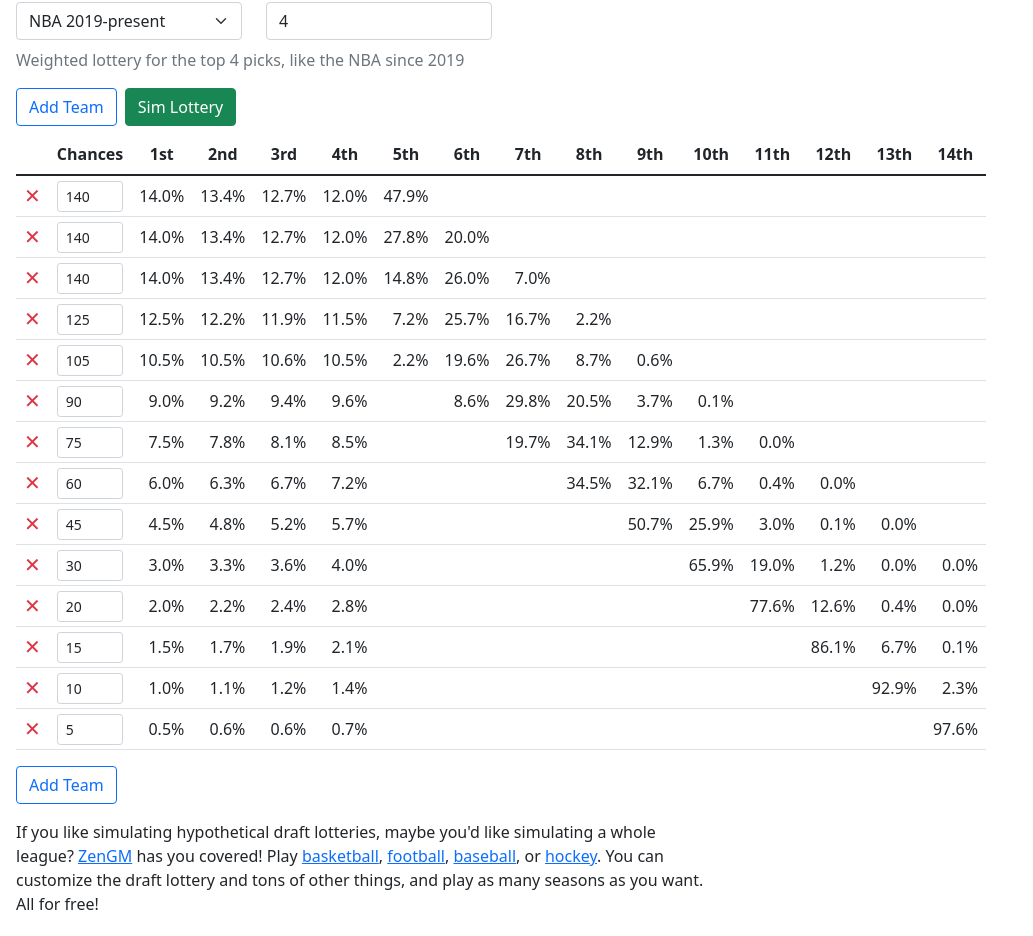
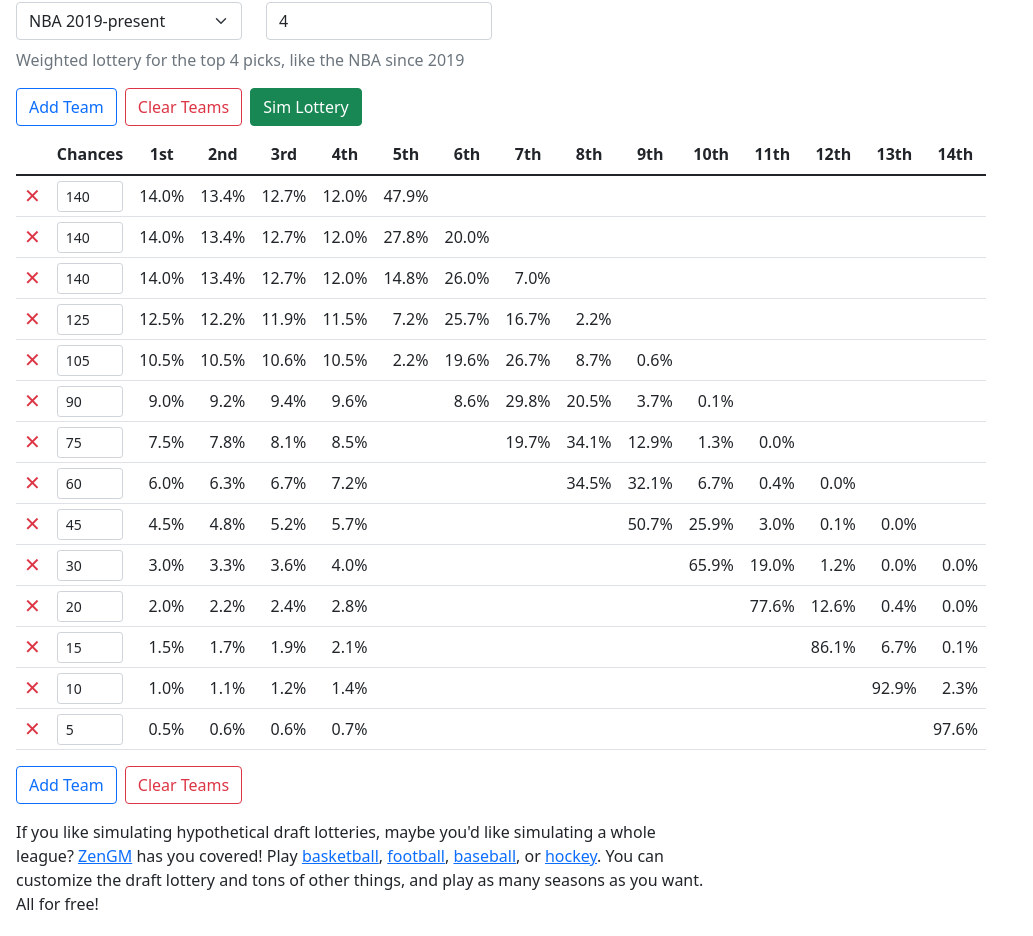
Before and after one commit to zengm-games/universal-draft-lottery-simulator, a Preact app: page / in a window 1280 px wide. Shown: the part 142-1078 px from the top of the page, without its empty margins (0-1033 px from the left). Built offline with nearby package versions, Linux system fonts and the light colour scheme.

Commit message:
More buttons

```diff
--- a/src/app.tsx
+++ b/src/app.tsx
@@ -1,4 +1,4 @@
-import { useEffect, useMemo, useState } from "preact/hooks";
+import { useMemo, useState } from "preact/hooks";
 import { getProbs } from "./getProbs";
 import { simLottery } from "./simLottery";
 
@@ -132,6 +132,13 @@ export function App() {
 		setPresetKey("custom");
 	};
 
+	const onClearTeams = () => {
+		setProbsOverride(undefined);
+		setLotteryResults(undefined);
+		setChances([]);
+		setPresetKey("custom");
+	};
+
 	return (
 		<>
 			<h1>Universal Draft Lottery Simulator</h1>
@@ -238,12 +245,22 @@ export function App() {
 				</button>
 
 				<button
+					className="btn btn-outline-danger me-2"
+					type="button"
+					onClick={onClearTeams}
+					disabled={chances.length === 0}
+				>
+					Clear Teams
+				</button>
+
+				<button
 					className="btn btn-success"
 					type="button"
 					onClick={() => {
 						const results = simLottery(chances, numToPick);
 						setLotteryResults(results);
 					}}
+					disabled={chances.length === 0}
 				>
 					Sim Lottery
 				</button>
@@ -255,12 +272,14 @@ export function App() {
 						onClick={() => {
 							setLotteryResults(undefined);
 						}}
+						disabled={chances.length === 0}
 					>
 						Clear Sim
 					</button>
 				) : null}
 			</div>
 
+			{chances.length > 0 ? (
 				<div className="table-responsive mt-2">
 					<table
 						className="table mb-0"
@@ -346,14 +365,29 @@ export function App() {
 						</tbody>
 					</table>
 				</div>
+			) : (
+				<div className="my-3">You should add some teams...</div>
+			)}
 
+			{chances.length > 0 ? (
+				<div className="my-3">
 					<button
-				className="btn btn-outline-primary my-3"
+						className="btn btn-outline-primary me-2"
 						type="button"
 						onClick={onAddTeam("bottom")}
 					>
 						Add Team
 					</button>
+
+					<button
+						className="btn btn-outline-danger"
+						type="button"
+						onClick={onClearTeams}
+					>
+						Clear Teams
+					</button>
+				</div>
+			) : null}
 
 			<p
 				style={{
@@ -370,6 +404,12 @@ export function App() {
 				draft lottery and tons of other things, and play as many seasons as you
 				want. All for free!
 			</p>
+
+			<p>
+				<a href="https://github.com/zengm-games/universal-draft-lottery-simulator">
+					Source code on GitHub
+				</a>
+			</p>
 		</>
 	);
 }
```
Lines whose indentation alone changed are shown as unchanged.
